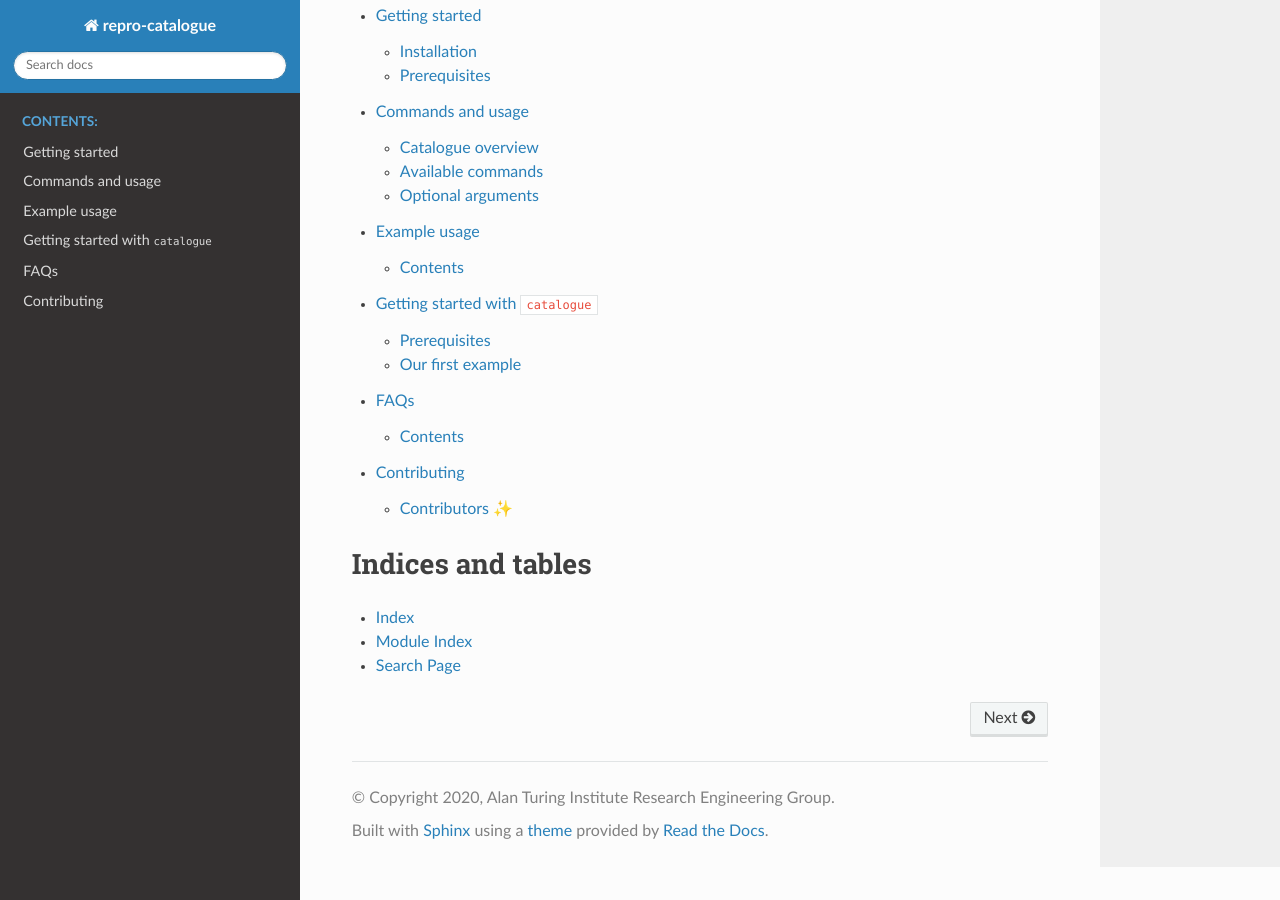
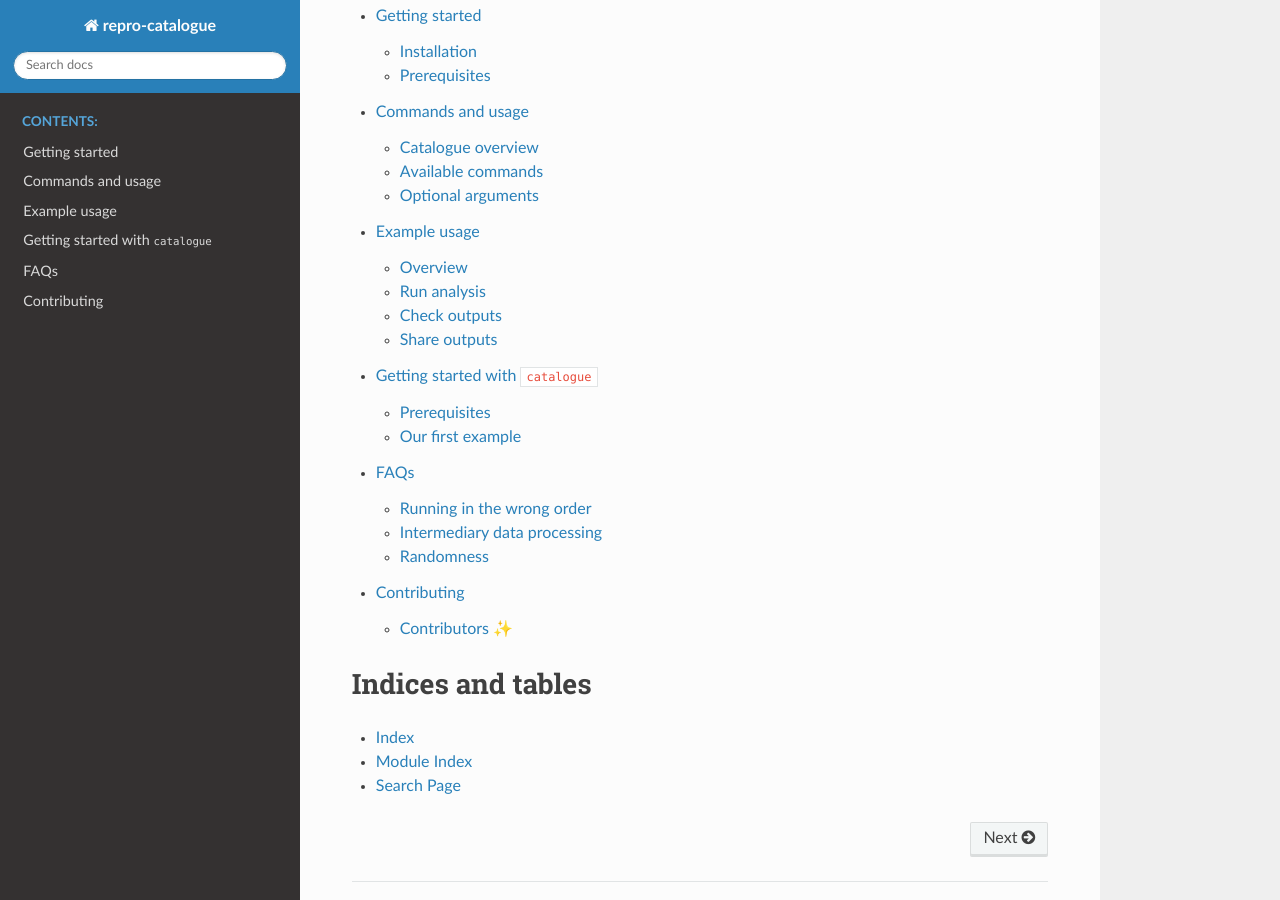
Before and after one commit to alan-turing-institute/repro-catalogue, a Sphinx documentation site: the page built from docs/index.rst, in a window 1280 px wide and 900 px high, scrolled down 756 px. Built offline with Sphinx 7.4.7 and the Read the Docs theme 2.0.0, drawn with Linux system fonts in a browser that asks for light colours; the version number could not be read and is left out.

Commit message:
remove contents from subsections

````diff
--- a/docs/FAQs.md
+++ b/docs/FAQs.md
@@ -1,12 +1,6 @@
 # FAQs
 
-## Contents
-
-* [Running in the wrong order](#running-in-the-wrong-order)
-* [Intermediary data processing](#intermediary-data-processing)
-* [Randomness](#randomness)
-
-### Running in the wrong order
+## Running in the wrong order
 
 The commands `catalogue engage` and `catalogue disengage` are meant to be run in that order.
 
@@ -22,11 +16,11 @@ Not currently engaged (could not find .lock file). To engage run 'catalogue enga
 See 'catalogue engage --help' for details
 ```
 
-### Intermediary data processing
+## Intermediary data processing
 
 It is likely that the analysis includes some preprocessing steps. Ideally all of this preprocessing would be run automatically in synchrony with the rest of our code. In that case we consider it output data, and it should be contained in the `output_data` folder.
 
-### Randomness
+## Randomness
 
 Comparing two hashes tells you whether the hashed items are the same or different. This process cannot tell you if something is almost the same. If your analysis is non-deterministic, you will get a different hash every time.
 
--- a/docs/example_use.md
+++ b/docs/example_use.md
@@ -1,12 +1,7 @@
 # Example usage
 
-## Contents
-* [Overview](#overview)
-* [Run analysis](#run-analysis)
-* [Check outputs](#check-outputs)
-* [Share outputs](#share-outputs)
 
-### Overview
+## Overview
 
 Imagine that on a central sever we have a data repository
 ```
@@ -33,7 +28,7 @@ Elsewhere, in our user directory, perhaps on another computer, things look like
 │   └── TIMESTAMP4.json
 ```
 
-### Run analysis
+## Run analysis
 
 We've just made some minor tweaks to our code and now we want to run our analysis. Before we start running any of the scripts in our code folder, we run:
 
@@ -72,7 +67,7 @@ This will produce the following file:
 }
 ```
 
-### Check outputs
+## Check outputs
 
 Let's suppose that between TIMESTAMP4 and TIMESTAMP5 we modified the code to output a further file `summary.txt`, but that otherwise nothing has changed. We would like to check that our file `output.csv` hasn't changed but oops! We've just overwritten it. Luckily we can compare to the json at TIMESTAMP4.
 
@@ -108,7 +103,7 @@ Of course this is what we *want*:
 
 Alternatively, let's suppose that our changes to the code had affected our results, so that our `output.csv` file *has* changed. In that case `catalogue` would inform us of the problem without us having to permanently store the output of every analysis we run. The hashes alone would not be enough to recover the original TIMESTAMP4 version. But since we have recorded the timestamp, that information can help us track down the data version, and the git commit digest tells us exactly what version of the code is used, making it easier to try and reproduce those results should we wish to do so.
 
-### Share outputs
+## Share outputs
 
 We can then send a zip file of the results to a colleague along with the hash json produced during the final analysis (`TIMESTAMP5.json`).
 
````
